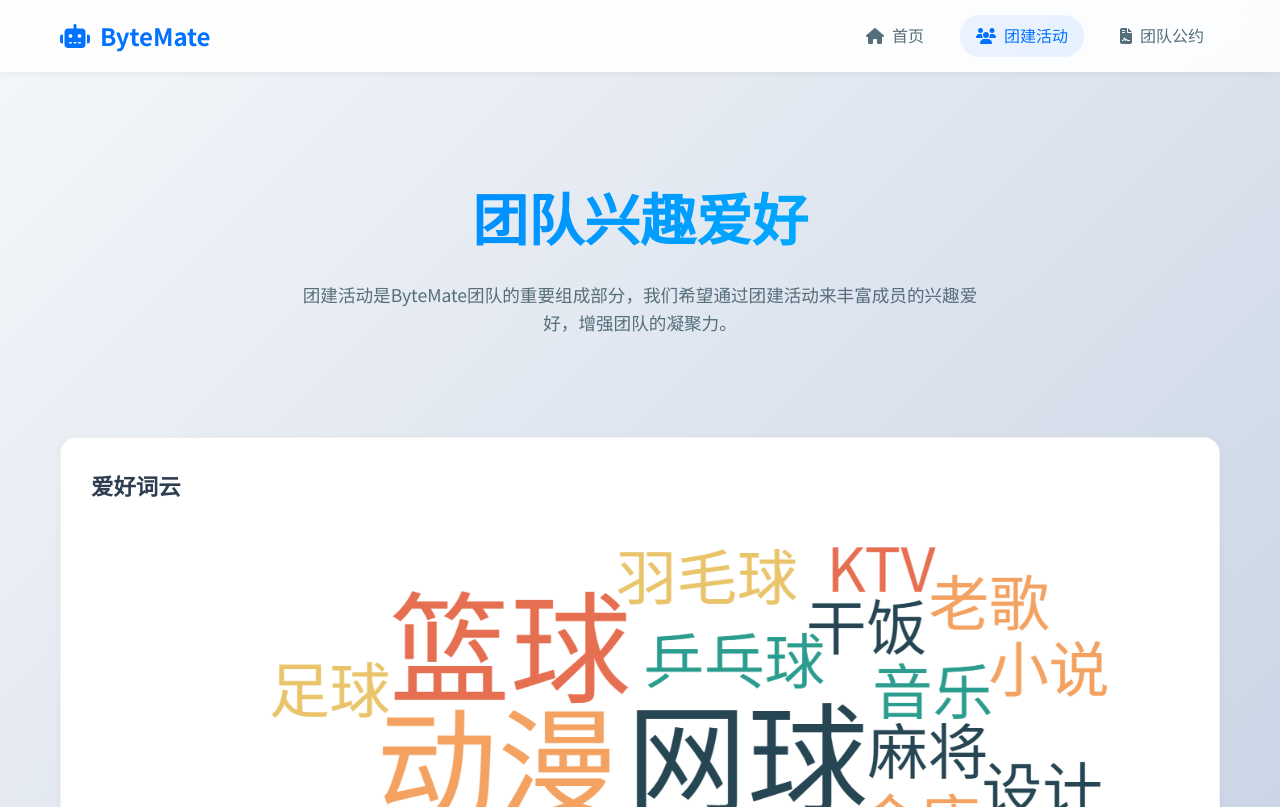
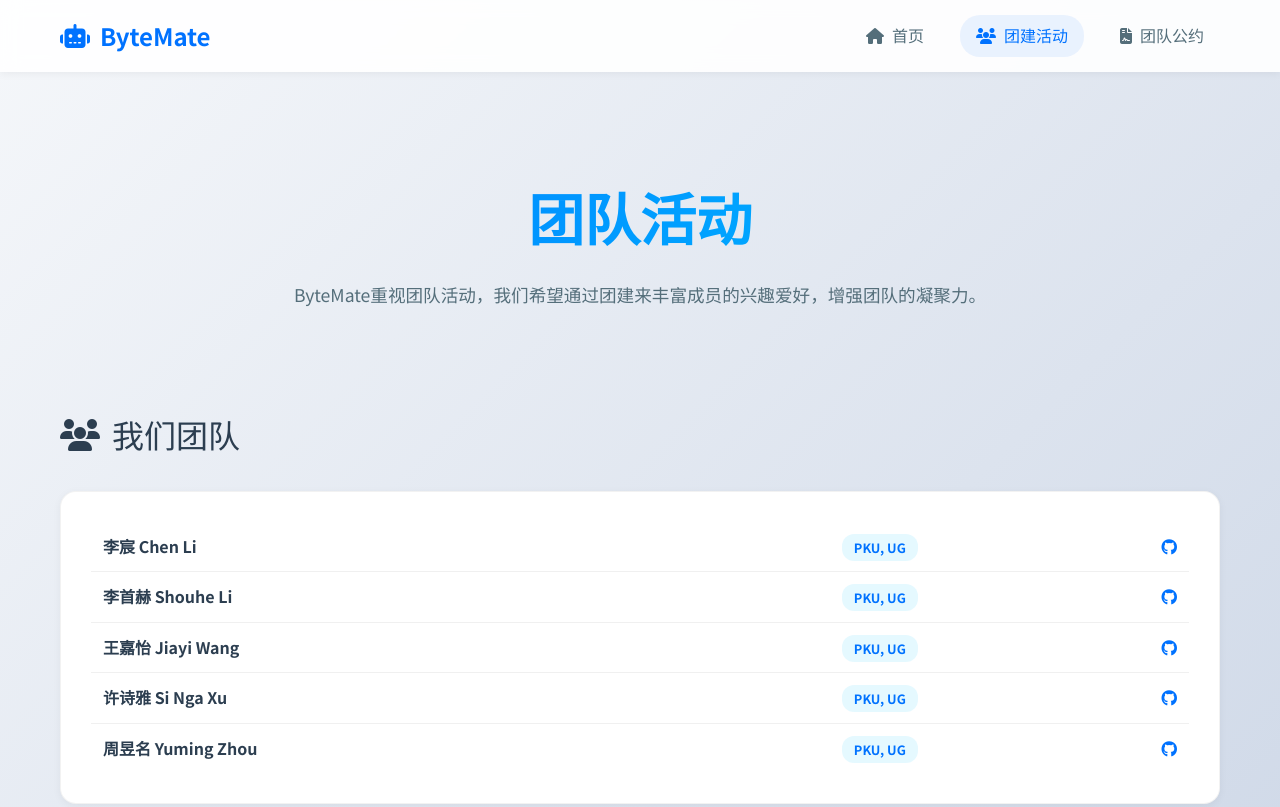
Before and after one commit to LHS183019/ByteMate, a plain HTML site: page teamBonding.html in a window 1280 px wide. Shown: the top 807 px of the page. Drawn offline with Linux system fonts and the light colour scheme.

Commit message:
更新了团队成员信息

```diff
--- a/teamBonding.html
+++ b/teamBonding.html
@@ -27,16 +27,57 @@
     <main class="container main-content fade-in">
         <section class="hero-section">
             <div class="hero-text">
-                <h1 class="highlight">团队兴趣爱好</h1>
-                <p class="description">团建活动是ByteMate团队的重要组成部分，我们希望通过团建活动来丰富成员的兴趣爱好，增强团队的凝聚力。</p>
+                <h1 class="highlight">团队活动</h1>
+                <p class="description">ByteMate重视团队活动，我们希望通过团建来丰富成员的兴趣爱好，增强团队的凝聚力。</p>
             </div>
         </section>
 
-        <section class="projects-section">
+        <section class="projects-section" style="margin-bottom: 40px;">
+            <div class="section-title">
+                <i class="fa-solid fa-users"></i> 我们团队
+            </div>
+            <div class="projects-grid">
+                <div class="project-card" style="grid-column: 1 / -1;">
+                    <div class="card-body" style="margin-bottom: 0;">
+                        <table style="width: 100%; margin: 0 auto; border-collapse: collapse;">
+                            <tbody>
+                                <tr style="border-bottom: 1px solid #f0f0f0;">
+                                    <td style="padding: 12px;"><b>李宸 Chen Li</b></td>
+                                    <td style="padding: 12px; text-align: center;"><span class="badge">PKU, UG</span></td>
+                                    <td style="padding: 12px; text-align: right;"><a href="https://github.com/Licherrr" target="_blank" style="color: var(--secondary-color);"><i class="fa-brands fa-github"></i></a></td>
+                                </tr>
+                                <tr style="border-bottom: 1px solid #f0f0f0;">
+                                    <td style="padding: 12px;"><b>李首赫 Shouhe Li</b></td>
+                                    <td style="padding: 12px; text-align: center;"><span class="badge">PKU, UG</span></td>
+                                    <td style="padding: 12px; text-align: right;"><a href="https://github.com/aidenlee2005" target="_blank" style="color: var(--secondary-color);"><i class="fa-brands fa-github"></i></a></td>
+                                </tr>
+                                <tr style="border-bottom: 1px solid #f0f0f0;">
+                                    <td style="padding: 12px;"><b>王嘉怡 Jiayi Wang</b></td>
+                                    <td style="padding: 12px; text-align: center;"><span class="badge">PKU, UG</span></td>
+                                    <td style="padding: 12px; text-align: right;"><a href="https://github.com/Tort0iseZzz" target="_blank" style="color: var(--secondary-color);"><i class="fa-brands fa-github"></i></a></td>
+                                </tr>
+                                <tr style="border-bottom: 1px solid #f0f0f0;">
+                                    <td style="padding: 12px;"><b>许诗雅 Si Nga Xu</b></td>
+                                    <td style="padding: 12px; text-align: center;"><span class="badge">PKU, UG</span></td>
+                                    <td style="padding: 12px; text-align: right;"><a href="https://github.com/LHS183019" target="_blank" style="color: var(--secondary-color);"><i class="fa-brands fa-github"></i></a></td>
+                                </tr>
+                                <tr>
+                                    <td style="padding: 12px;"><b>周昱名 Yuming Zhou</b></td>
+                                    <td style="padding: 12px; text-align: center;"><span class="badge">PKU, UG</span></td>
+                                    <td style="padding: 12px; text-align: right;"><a href="https://github.com/stylke" target="_blank" style="color: var(--secondary-color);"><i class="fa-brands fa-github"></i></a></td>
+                                </tr>
+                            </tbody>
+                        </table>
+                    </div>
+                </div>
+            </div>
+        </section>
+
+                <section class="projects-section">
             <div class="projects-grid">
                 <div class="project-card">
                     <div class="card-header">
-                        <h3>爱好词云</h3>
+                        <h3>团队爱好词云</h3>
                     </div>
                     <div class="card-body">
                         <img src="assets/wordcloud.png" alt="兴趣词云" style="max-width:100%; border-radius: 8px;">
@@ -44,6 +85,8 @@
                 </div>
             </div>
         </section>
+
+
     </main>
 
     <footer class="site-footer">
```
